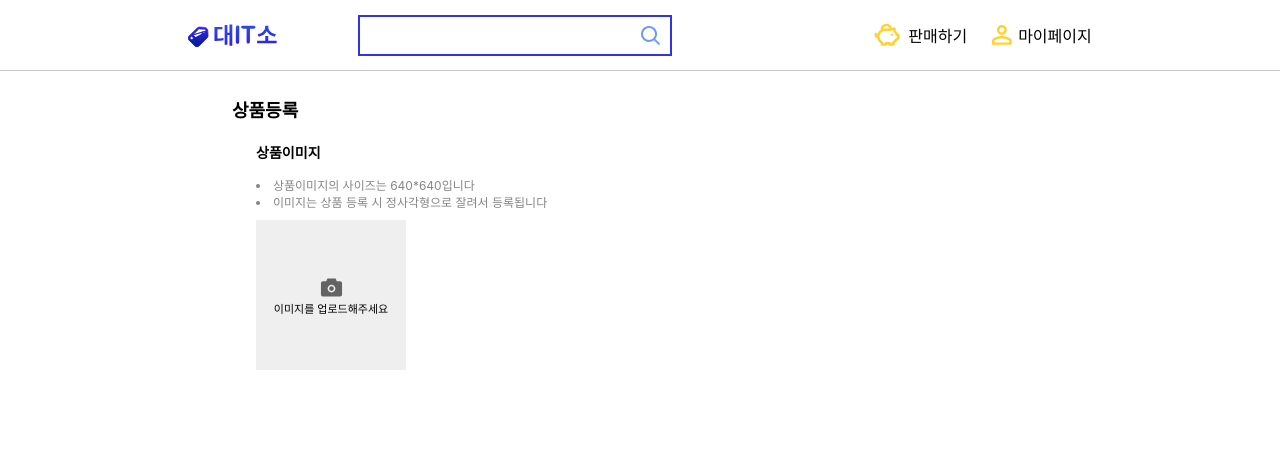
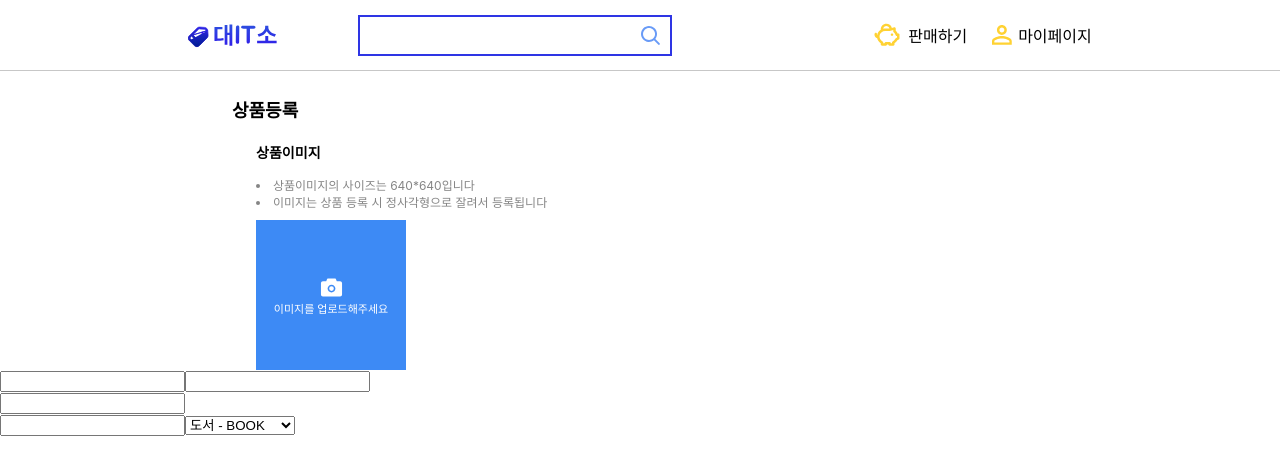
Before and after one commit to DGSW-SIBLINGS/DAEITSO-WEB, a React (Create React App) app in the folder daeitso/: page /upload in a window 1280 px wide. Shown: the top 474 px of the page. Built offline with nearby package versions, Linux system fonts and the light colour scheme.

Commit message:
auth ing..

```diff
--- a/daeitso/package.json
+++ b/daeitso/package.json
@@ -6,6 +6,8 @@
     "@testing-library/jest-dom": "^5.16.5",
     "@testing-library/react": "^13.4.0",
     "@testing-library/user-event": "^13.5.0",
+    "axios": "^1.3.2",
+    "query-string": "^8.1.0",
     "react": "^18.2.0",
     "react-dom": "^18.2.0",
     "react-icons": "^4.7.1",
--- a/daeitso/src/components/File/file.style.js
+++ b/daeitso/src/components/File/file.style.js
@@ -34,9 +34,11 @@ export const FileImgBt = styled.div`
     height: 150px;
     font-size: 11px;
     border: 0;
+    background-color: #3d8af5;
+    color: white;
   }
   .Camera-icon {
     font-size: 25px;
-    color: #636363;
+    color: white;
   }
 `;
--- a/daeitso/src/components/Upload/Upload.jsx
+++ b/daeitso/src/components/Upload/Upload.jsx
@@ -0,0 +1,24 @@
+import React from "react";
+
+export default function Upload() {
+  return (
+    <div>
+      <div>
+        <div>
+          <input></input>
+          <input></input>
+        </div>
+        <div>
+          <input></input>
+        </div>
+        <div>
+          <input></input>
+          <select>
+            <option>도서 - BOOK</option>
+            <option>옷 - CLOTHES</option>
+          </select>
+        </div>
+      </div>
+    </div>
+  );
+}
--- /dev/null
+++ b/daeitso/src/config.json
@@ -0,0 +1,4 @@
+{
+  "CLIENTID": "39bc523458c14eb987b7b16175426a31a9f105b7f5814f1f9eca7d454bd23c73",
+  "server": "http://10.80.161.103:8080"
+}
--- /dev/null
+++ b/daeitso/src/constants/auth/auth.constants.js
@@ -0,0 +1,3 @@
+export const ACCESS_KEY = "access_token";
+export const REFRESH_KEY = "refresh_token";
+export const REQUEST_KEY = "Authorization";
--- a/daeitso/src/page/Uploadpage/Uploadpage.js
+++ b/daeitso/src/page/Uploadpage/Uploadpage.js
@@ -1,12 +1,14 @@
 import React from "react";
 import File from "../../components/File/File";
 import Header from "../../components/Header/Header";
+import Upload from "../../components/Upload/Upload";
 
 export default function Uploadpage() {
   return (
     <div>
       <Header />
       <File />
+      <Upload />
     </div>
   );
 }
```
Also changed, not shown: daeitso/src/page/AuthLoadingpage.js (added, +22 -0 lines), 1 other file (tests, documents, lock files or other folders).
